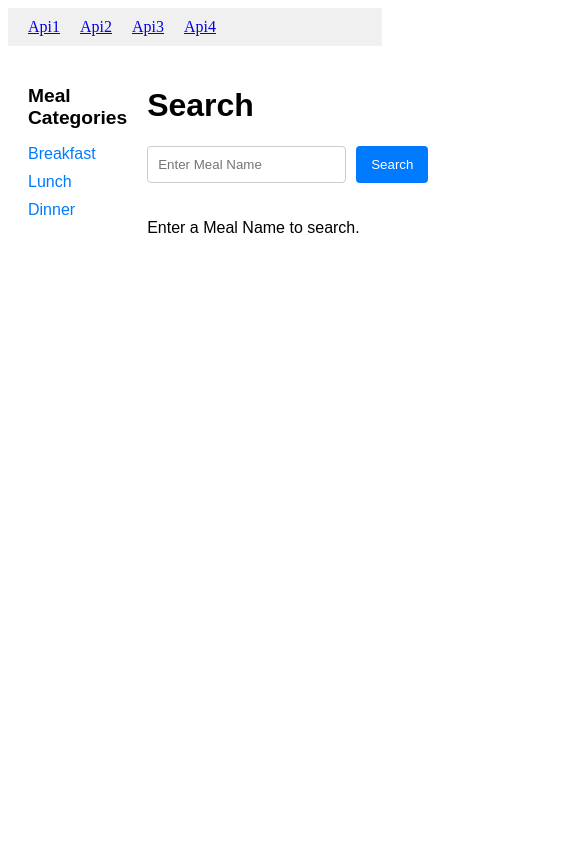
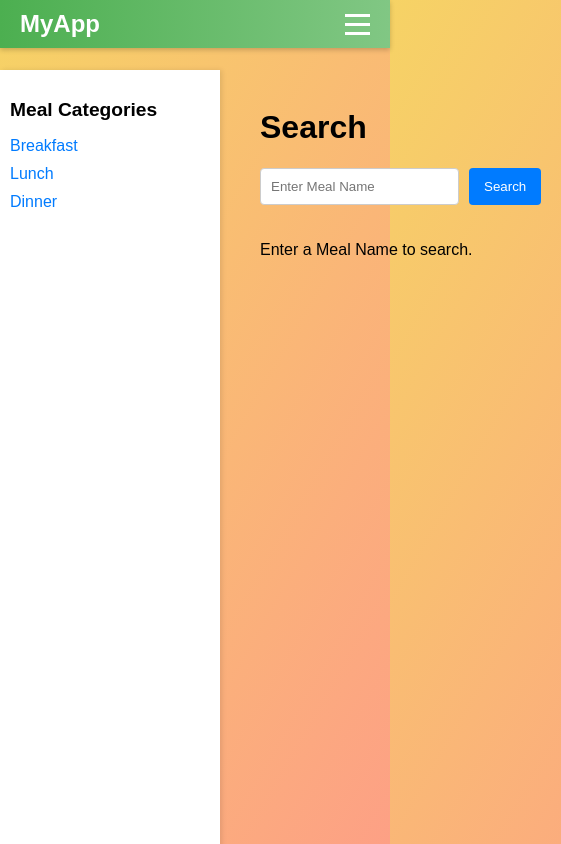
Before and after one commit to dhruv2311-dot/Task_website, a React (Vite) app in the folder vite_app/: page /Api1 in a window 390 px wide. Shown: the whole page, 561 px wide, since content can reach past the window. Built offline with nearby package versions, Linux system fonts and the light colour scheme.

Commit message:
making design interactive and responsive with css

```diff
--- a/vite_app/src/App.css
+++ b/vite_app/src/App.css
@@ -1,3 +1,77 @@
+body {
+  font-family: Arial, sans-serif;
+  margin: 0;
+  padding: 0;
+  background: linear-gradient(120deg, #f6d365, #fda085);
+  min-height: 100vh;
+  display: flex;
+  flex-direction: column;
+}
+
+.container {
+  padding: 20px;
+  max-width: 1200px;
+  margin: auto;
+}
+
+.sidebar {
+  width: 200px;
+  position: fixed;
+  left: 0;
+  top: 70px;
+  height: 100%;
+  background-color: #fff;
+  box-shadow: 2px 0 5px rgba(0, 0, 0, 0.1);
+  padding: 10px;
+}
+
+.sidebar a {
+  display: block;
+  padding: 10px;
+  text-decoration: none;
+  color: #333;
+  transition: color 0.3s;
+}
+
+.sidebar a:hover {
+  color: #4CAF50;
+}
+
+.main-content {
+  margin-left: 220px;
+  padding: 20px;
+}
+
+.card {
+  background: white;
+  padding: 15px;
+  border-radius: 8px;
+  box-shadow: 0 2px 10px rgba(0, 0, 0, 0.1);
+  margin: 10px;
+  text-align: center;
+  transition: transform 0.3s, box-shadow 0.3s;
+}
+
+.card:hover {
+  transform: translateY(-5px);
+  box-shadow: 0 5px 20px rgba(0, 0, 0, 0.2);
+}
+
+.card img {
+  width: 100%;
+  border-radius: 8px 8px 0 0;
+}
+
+.card-title {
+  font-size: 1.2rem;
+  font-weight: bold;
+  margin: 10px 0;
+}
+
+.card-text {
+  color: #555;
+}
+
 /* General layout */
 .menu-container {
   display: flex;
@@ -132,7 +206,6 @@
 }
 
 /* Modal Styles */
-/* Modal Styles */
 .modal {
   position: fixed;
   top: 0;
--- a/vite_app/src/App.jsx
+++ b/vite_app/src/App.jsx
@@ -4,16 +4,13 @@ import Api1 from './firstA1.jsx';
 import Api2 from './secondA2.jsx';
 import Api3 from './thirdA3.jsx';
 import Api4 from './fourA4.jsx';
+import Navbar from './Navbar.jsx';
 
 const App = () => {
   return (
     <Router>
-      <nav style={{ padding: '10px', background: '#f0f0f0' }}>
-        <Link to="/Api1" style={{ margin: '0 10px' }}>Api1</Link>
-        <Link to="/Api2" style={{ margin: '0 10px' }}>Api2</Link>
-        <Link to="/Api3" style={{ margin: '0 10px' }}>Api3</Link>
-        <Link to="/Api4" style={{ margin: '0 10px' }}>Api4</Link>
-      </nav>
+      <Navbar />
+
       <Routes>
         <Route path="/Api1" element={<Api1 />} />
         <Route path="/Api2" element={<Api2 />} />
--- a/vite_app/src/Navbar.jsx
+++ b/vite_app/src/Navbar.jsx
@@ -0,0 +1,32 @@
+import React, { useState } from 'react';
+import { Link } from 'react-router-dom';
+import './navbar.css';
+
+const Navbar = () => {
+    const [isActive, setIsActive] = useState(false);
+
+    const toggleNavbar = () => {
+        setIsActive(!isActive);
+    };
+
+    return (
+        <div>
+            <nav className={`navbar ${isActive ? 'active' : ''}`}>
+                <div className="logo">MyApp</div>
+                <div className="menu">
+                    <Link to="/Api1" className="nav-link">Api1</Link>
+                    <Link to="/Api2" className="nav-link">Api2</Link>
+                    <Link to="/Api3" className="nav-link">Api3</Link>
+                    <Link to="/Api4" className="nav-link">Api4</Link>
+                </div>
+                <div className="hamburger" onClick={toggleNavbar}>
+                    <div></div>
+                    <div></div>
+                    <div></div>
+                </div>
+            </nav>
+        </div>
+    );
+};
+
+export default Navbar;
--- a/vite_app/src/fourA4.jsx
+++ b/vite_app/src/fourA4.jsx
@@ -9,10 +9,14 @@ const Api4 = () => {
     fetch('https://indian-banks-api.onrender.com/banks')
       .then((res) => res.json())
       .then((data) => {
-        setBanks(data);
+        console.log(data); // Log the data to check the response structure
+        setBanks(data); // Ensure data is being set correctly
         setLoading(false);
       })
-      .catch((err) => console.error(err));
+      .catch((err) => {
+        console.error('Error fetching data:', err);
+        setLoading(false);
+      });
   }, []);
 
   const filteredBanks = banks.filter((bank) =>
@@ -22,14 +26,18 @@ const Api4 = () => {
   return (
     <div>
       <h1>Indian Banks</h1>
+
       <input
         type="text"
         placeholder="Search by IFSC"
         value={search}
         onChange={(e) => setSearch(e.target.value)}
       />
+
       {loading ? (
         <p>Loading...</p>
+      ) : filteredBanks.length === 0 ? (
+        <p>No banks found.</p>
       ) : (
         <ul>
           {filteredBanks.map((bank) => (
--- a/vite_app/src/navbar.css
+++ b/vite_app/src/navbar.css
@@ -0,0 +1,79 @@
+.navbar {
+    padding: 10px 20px;
+    background: linear-gradient(90deg, #4CAF50, #81C784);
+    display: flex;
+    justify-content: space-between;
+    align-items: center;
+    color: white;
+    box-shadow: 0 2px 5px rgba(0, 0, 0, 0.2);
+    position: relative;
+}
+
+.logo {
+    font-size: 1.5rem;
+    font-weight: bold;
+    color: white;
+}
+
+.nav-link {
+    margin: 0 10px;
+    text-decoration: none;
+    color: white;
+    transition: transform 0.3s, color 0.3s;
+}
+
+.nav-link:hover {
+    color: yellow;
+    transform: scale(1.1);
+}
+
+.hamburger {
+    display: none;
+    flex-direction: column;
+    cursor: pointer;
+}
+
+.hamburger div {
+    width: 25px;
+    height: 3px;
+    background-color: white;
+    margin: 3px 0;
+    transition: transform 0.3s;
+}
+
+.hamburger:hover div {
+    transform: rotate(15deg);
+}
+
+@media (max-width: 768px) {
+    .menu {
+        display: none;
+        flex-direction: column;
+        position: absolute;
+        top: 100%;
+        left: 0;
+        width: 100%;
+        background: linear-gradient(90deg, #4CAF50, #81C784);
+        text-align: center;
+        box-shadow: 0 5px 10px rgba(0, 0, 0, 0.2);
+    }
+
+    .navbar.active .menu {
+        display: flex;
+    }
+
+    .hamburger {
+        display: flex;
+    }
+
+    .nav-link {
+        margin: 10px 0;
+        padding: 10px 0;
+        border-bottom: 1px solid white;
+        color: white;
+    }
+
+    .nav-link:last-child {
+        border-bottom: none;
+    }
+}
```
